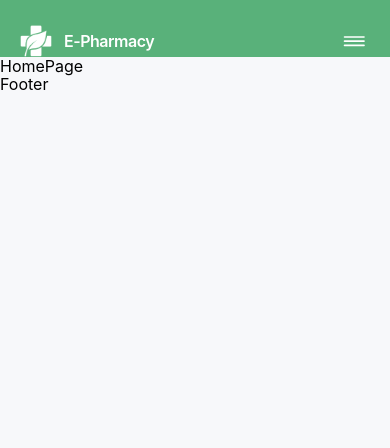
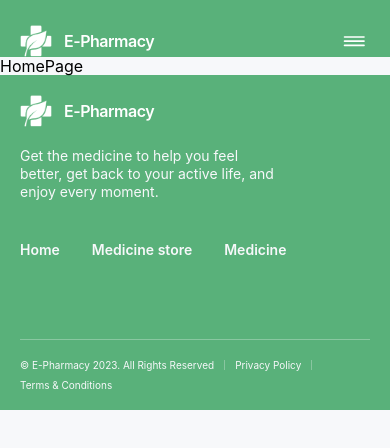
Before and after one commit to Aleksandr2905/e-pharmacy, a React (Vite) app: page / in a window 390 px wide. Shown: the top 448 px of the page. Built offline with nearby package versions, Linux system fonts and the light colour scheme.

Commit message:
add footer mobile

```diff
--- a/src/components/Footer/Footer.jsx
+++ b/src/components/Footer/Footer.jsx
@@ -1,5 +1,20 @@
+import * as s from "./Footer.styled";
+import FooterBottom from "./FooterBottom/FooterBottom";
+import FooterLogo from "./FooterLogo/FooterLogo";
+import FooterNavMenu from "./FooterNavMenu/FooterNavMenu";
+
 const Footer = () => {
-  return <div>Footer</div>;
+  return (
+    <s.Wrapper>
+      <FooterLogo />
+      <s.Text>
+        Get the medicine to help you feel better, get back to your active life,
+        and enjoy every moment.
+      </s.Text>
+      <FooterNavMenu />
+      <FooterBottom />
+    </s.Wrapper>
+  );
 };
 
 export default Footer;
--- /dev/null
+++ b/src/components/Footer/Footer.styled.js
@@ -0,0 +1,15 @@
+import styled from "styled-components";
+
+export const Wrapper = styled.div`
+  padding: 20px;
+  background-color: ${({ theme }) => theme.color.green};
+`;
+
+export const Text = styled.p`
+  max-width: 261px;
+  margin-bottom: 40px;
+  font-size: 14px;
+  font-weight: 400;
+  line-height: 1.28;
+  color: ${({ theme }) => theme.color.lightGrey};
+`;
--- /dev/null
+++ b/src/components/Footer/FooterBottom/FooterBottom.jsx
@@ -0,0 +1,17 @@
+import * as s from "./FooterBottom.styled";
+
+const FooterBottom = () => {
+  return (
+    <s.Wrapper>
+      <s.Item>© E-Pharmacy 2023. All Rights Reserved</s.Item>
+      <s.Item>
+        <a href="#">Privacy Policy</a>
+      </s.Item>
+      <s.Item>
+        <a href="#">Terms & Conditions</a>
+      </s.Item>
+    </s.Wrapper>
+  );
+};
+
+export default FooterBottom;
--- /dev/null
+++ b/src/components/Footer/FooterBottom/FooterBottom.styled.js
@@ -0,0 +1,21 @@
+import styled from "styled-components";
+
+export const Wrapper = styled.ul`
+  display: flex;
+  flex-wrap: wrap;
+  gap: 10px;
+  padding-top: 20px;
+  border-top: 1px solid ${({ theme }) => theme.color.lightGrey30};
+
+  & > :not(:last-child) {
+    padding-right: 10px;
+    border-right: 1px solid ${({ theme }) => theme.color.lightGrey30};
+  }
+`;
+
+export const Item = styled.li`
+  font-size: 10px;
+  font-weight: 400;
+  line-height: 1;
+  color: ${({ theme }) => theme.color.lightGrey};
+`;
--- /dev/null
+++ b/src/components/Footer/FooterLogo/FooterLogo.jsx
@@ -0,0 +1,13 @@
+import logo from "../../../assets/icons/logo.png";
+import * as s from "./FooterLogo.styled";
+
+const FooterLogo = () => {
+  return (
+    <s.Wrapper href="/">
+      <s.Img src={logo} alt="logo" />
+      <s.Text>E-Pharmacy</s.Text>
+    </s.Wrapper>
+  );
+};
+
+export default FooterLogo;
--- /dev/null
+++ b/src/components/Footer/FooterLogo/FooterLogo.styled.js
@@ -0,0 +1,21 @@
+import styled from "styled-components";
+
+export const Wrapper = styled.a`
+  display: flex;
+  align-items: center;
+  gap: 12px;
+  margin-bottom: 20px;
+`;
+
+export const Img = styled.img`
+  width: 32px;
+  height: 32px;
+`;
+
+export const Text = styled.p`
+  font-size: 16px;
+  font-weight: 600;
+  line-height: normal;
+  letter-spacing: -0.48px;
+  color: ${({ theme }) => theme.color.white};
+`;
--- /dev/null
+++ b/src/components/Footer/FooterNavMenu/FooterNavMenu.jsx
@@ -0,0 +1,16 @@
+import { navMenu } from "../../../data/navMenu";
+import * as s from "./FooterNavMenu.styled";
+
+const FooterNavMenu = () => {
+  return (
+    <s.Wrapper>
+      {navMenu.map((item) => (
+        <s.Button key={item.text} to={`${item.to}`}>
+          {item.text}
+        </s.Button>
+      ))}
+    </s.Wrapper>
+  );
+};
+
+export default FooterNavMenu;
--- /dev/null
+++ b/src/components/Footer/FooterNavMenu/FooterNavMenu.styled.js
@@ -0,0 +1,20 @@
+import { Link } from "react-router-dom";
+import styled from "styled-components";
+
+export const Wrapper = styled.ul`
+  display: flex;
+  gap: 32px;
+  margin-bottom: 80px;
+`;
+
+export const Button = styled(Link)`
+  font-size: 14px;
+  font-weight: 600;
+  line-height: 1.28;
+  transition: all 0.3s;
+  color: ${({ theme }) => theme.color.lightGrey};
+
+  &:hover {
+    color: ${({ theme }) => theme.color.lightGrey30};
+  }
+`;
--- /dev/null
+++ b/src/data/navMenu.js
@@ -0,0 +1,14 @@
+export const navMenu = [
+  {
+    to: "/",
+    text: "Home",
+  },
+  {
+    to: "/medicine-store",
+    text: "Medicine store",
+  },
+  {
+    to: "/medicine",
+    text: "Medicine",
+  },
+];
--- a/src/styles/theme.js
+++ b/src/styles/theme.js
@@ -5,6 +5,7 @@ export const theme = {
     darkGreen: "#3F945F",
     grey: "#93939A",
     lightGrey: "#F7F8FA",
+    lightGrey30: "rgba(247, 248, 250, 0.30)",
     white: "#FFFFFF",
     black: "#1D1E21",
   },
```
